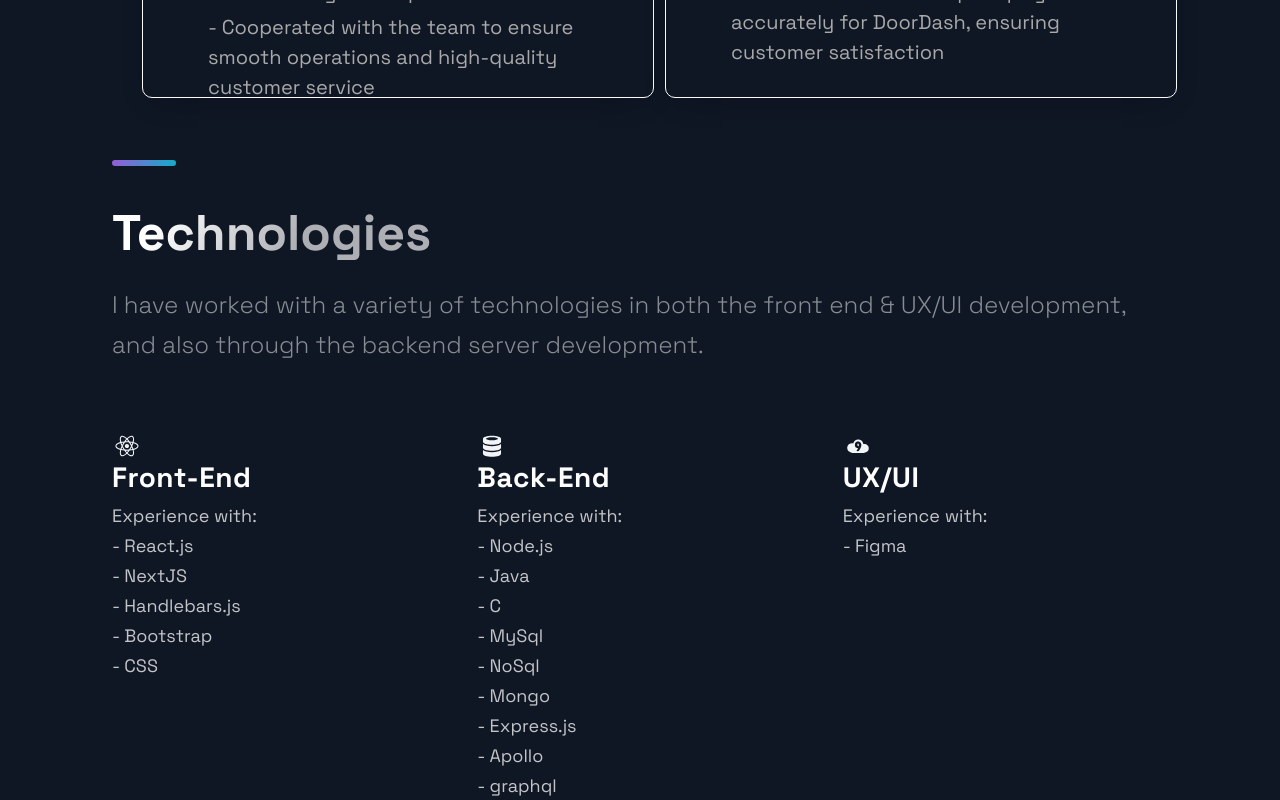
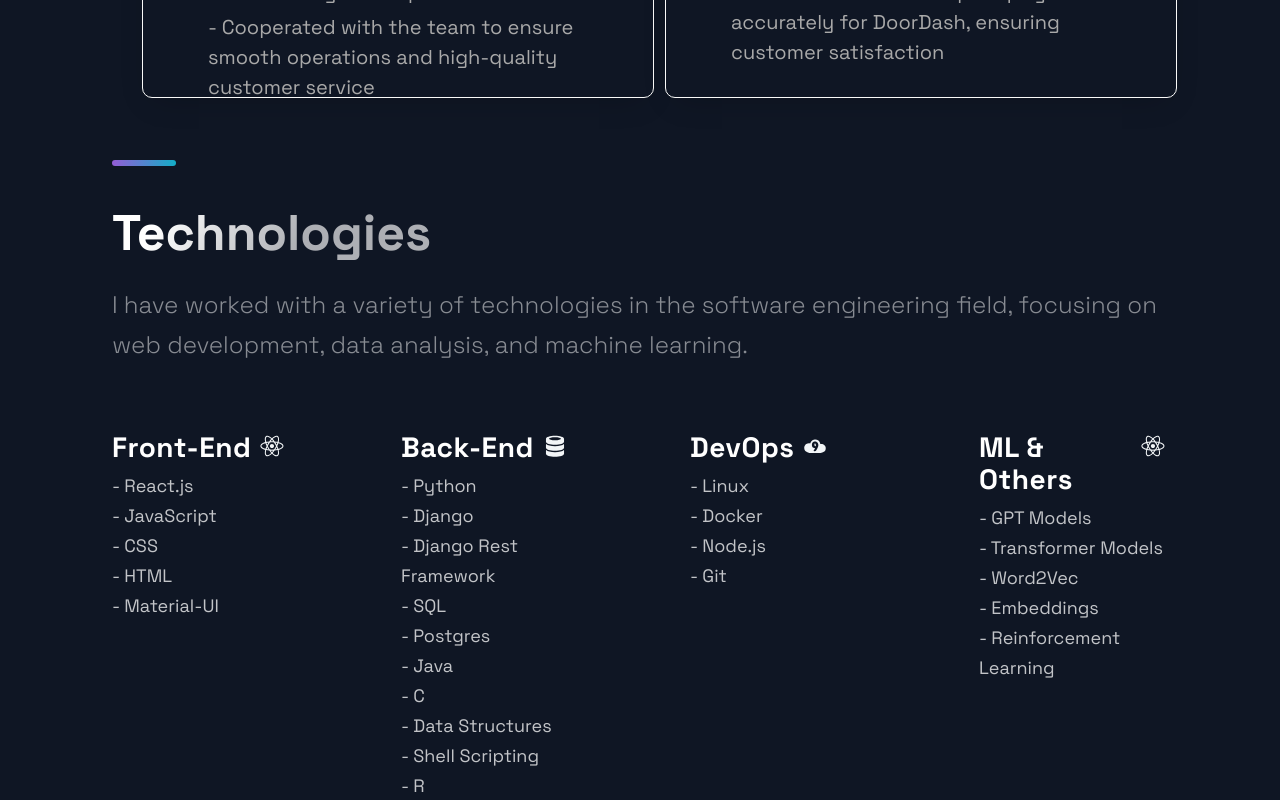
Before and after one commit to daviewave/NEWEST-Porfolio, a Next.js app: page / in a window 1280 px wide. Shown: the part 2260-3060 px from the top of the page. Built offline with nearby package versions, Linux system fonts and the light colour scheme.

Commit message:
updated technologies section to better reflect my current tech stack

```diff
--- a/src/components/Technologies/Technologies.js
+++ b/src/components/Technologies/Technologies.js
@@ -1,62 +1,107 @@
 import React from 'react';
-import { DiCloud9, DiDatabase, DiReact } from "react-icons/di";
+import { DiCloud9, DiDatabase, DiReact } from 'react-icons/di';
 import {
-  Section,
+  TechSection,
   SectionDivider,
   SectionText,
   SectionTitle,
-} from "../../styles/GlobalComponents";
+} from '../../styles/GlobalComponents';
 import {
   List,
   ListContainer,
   ListItem,
   ListParagraph,
   ListTitle,
-} from "./TechnologiesStyles";
+} from './TechnologiesStyles';
 
 const Technologies = () => (
-  <Section id="tech">
+  <TechSection id="tech">
     <SectionDivider />
     <br />
     <SectionTitle>Technologies</SectionTitle>
     <SectionText>
-      I have worked with a variety of technologies in both the front end & UX/UI
-      development, and also through the backend server development.
+      I have worked with a variety of technologies in the software engineering
+      field, focusing on web development, data analysis, and machine learning.
     </SectionText>
     <List>
       <ListItem>
-        <DiReact size="3rem" />
         <ListContainer>
-          <ListTitle>Front-End</ListTitle>
+          <div style={{ display: 'flex' }}>
+            <ListTitle>Front-End</ListTitle> <br />
+            <div style={{ marginLeft: '3%' }}>
+              <DiReact size="3rem" />
+            </div>
+          </div>
+
           <ListParagraph>
-            Experience with: <br />- React.js
-            <br /> - NextJS <br /> - Handlebars.js <br /> - Bootstrap <br /> -
-            CSS
+            - React.js
+            <br />- JavaScript
+            <br />- CSS
+            <br />- HTML
+            <br />- Material-UI
           </ListParagraph>
         </ListContainer>
       </ListItem>
       <ListItem>
-        <DiDatabase size="3rem" />
         <ListContainer>
-          <ListTitle>Back-End</ListTitle>
+          <div style={{ display: 'flex' }}>
+            <ListTitle>Back-End</ListTitle> <br />
+            <div style={{ marginLeft: '3%' }}>
+              <DiDatabase size="3rem" />
+            </div>
+          </div>
+
           <ListParagraph>
-            Experience with: <br />- Node.js <br />- Java <br />- C
-            <br /> - MySql <br /> - NoSql <br /> - Mongo
-            <br /> - Express.js <br /> - Apollo <br /> - graphql
+            - Python
+            <br />- Django
+            <br />- Django Rest Framework
+            <br />- SQL
+            <br />- Postgres
+            <br />- Java
+            <br />- C
+            <br />- Data Structures
+            <br />- Shell Scripting
+            <br />- R
           </ListParagraph>
         </ListContainer>
       </ListItem>
       <ListItem>
-        <DiCloud9 size="3rem" />
         <ListContainer>
-          <ListTitle>UX/UI</ListTitle>
+          <div style={{ display: 'flex' }}>
+            <ListTitle>DevOps</ListTitle>
+            <div style={{ marginLeft: '3%' }}>
+              <DiCloud9 size="3rem" />
+            </div>
+          </div>
+
           <ListParagraph>
-            Experience with: <br />- Figma
+            - Linux
+            <br />- Docker
+            <br />- Node.js
+            <br />- Git
+          </ListParagraph>
+        </ListContainer>
+      </ListItem>
+      <ListItem>
+        <ListContainer>
+          <div style={{ display: 'flex' }}>
+            <ListTitle>ML & Others</ListTitle>
+            <div style={{ marginLeft: '3%' }}>
+              <DiReact size="3rem" />
+            </div>
+          </div>
+
+          <ListParagraph>
+            - GPT Models
+            <br />- Transformer Models
+            <br />- Word2Vec
+            <br />- Embeddings
+            <br />- Reinforcement Learning
           </ListParagraph>
         </ListContainer>
       </ListItem>
     </List>
-  </Section>
+  </TechSection>
 );
 
 export default Technologies;
--- a/src/components/Technologies/TechnologiesStyles.js
+++ b/src/components/Technologies/TechnologiesStyles.js
@@ -1,8 +1,12 @@
-import styled from 'styled-components'
+import styled from 'styled-components';
 
 export const ImageContainer = styled.div`
   text-align: center;
-  background-image: radial-gradient(50% 50% at 50% 50%, rgba(79, 108, 176, 0.25) 53.8%, rgba(79, 108, 176, 0) 100%);
+  background-image: radial-gradient(
+    50% 50% at 50% 50%,
+    rgba(79, 108, 176, 0.25) 53.8%,
+    rgba(79, 108, 176, 0) 100%
+  );
   width: 100%;
   padding: 60px;
   margin-top: 48px;
@@ -11,107 +15,108 @@
   align-items: center;
   justify-content: center;
 
-  @media ${props => props.theme.breakpoints.lg} {
+  @media ${(props) => props.theme.breakpoints.lg} {
     background-image: none;
     padding: 0;
     margin-top: 40px;
   }
-  @media ${props => props.theme.breakpoints.md} {
+  @media ${(props) => props.theme.breakpoints.md} {
     background-image: none;
     padding: 0;
     margin-top: 16px;
   }
-`
+`;
 
 export const MainImage = styled.img`
   width: 100%;
-`
+`;
 
 export const List = styled.ul`
   list-style-type: none;
   display: grid;
-  grid-template-columns: repeat(3, 1fr);
-  gap: 40px;
+  grid-template-columns: repeat(4, 1.2fr);
+  gap: 100px;
   margin: 3rem 0;
+  // margin: 0 auto;
 
-  @media ${props => props.theme.breakpoints.lg}{
+  @media ${(props) => props.theme.breakpoints.lg} {
     margin: 64px 0;
   }
 
-  @media ${props => props.theme.breakpoints.md}{
+  @media ${(props) => props.theme.breakpoints.md} {
     margin: 64px 0;
-    gap: 24px
+    gap: 24px;
   }
 
-  @media ${props => props.theme.breakpoints.sm}{
+  @media ${(props) => props.theme.breakpoints.sm} {
     display: flex;
     flex-direction: column;
     margin: 32px 0;
   }
-`
+`;
 
 export const ListContainer = styled.div`
   display: flex;
   flex-direction: column;
 
-  @media ${props => props.theme.breakpoints.sm}{
+  @media ${(props) => props.theme.breakpoints.sm} {
     display: flex;
     margin-left: 18px;
   }
-`
+`;
 
 export const ListTitle = styled.h4`
   font-weight: 700;
   font-size: 28px;
   line-height: 32px;
   letter-spacing: 0.02em;
-  color: #FFFFFF;
+  color: #ffffff;
   margin-bottom: 8px;
 
-@media ${props => props.theme.breakpoints.md}{
+  @media ${(props) => props.theme.breakpoints.md} {
     font-size: 24px;
     line-height: 28px;
   }
 
-@media ${props => props.theme.breakpoints.sm}{
+  @media ${(props) => props.theme.breakpoints.sm} {
     font-size: 20px;
     line-height: 28px;
     letter-spacing: 0.02em;
     margin-bottom: 4px;
   }
-`
+`;
 
 export const ListParagraph = styled.p`
   font-size: 18px;
   line-height: 30px;
   color: rgba(255, 255, 255, 0.75);
 
-  @media ${props => props.theme.breakpoints.md}{
+  @media ${(props) => props.theme.breakpoints.md} {
     font-size: 16px;
     line-height: 28px;
   }
 
-  @media ${props => props.theme.breakpoints.sm}{
+  @media ${(props) => props.theme.breakpoints.sm} {
     font-size: 14px;
     line-height: 22px;
   }
-`
+`;
 
 export const ListItem = styled.li`
   max-width: 320px;
   display: flex;
   flex-direction: column;
 
-@media ${props => props.theme.breakpoints.md}{
+  @media ${(props) => props.theme.breakpoints.md} {
     max-width: 203px;
   }
 
-@media ${props => props.theme.breakpoints.sm}{
+  @media ${(props) => props.theme.breakpoints.sm} {
     margin-bottom: 14px;
     max-width: 320px;
     flex-direction: row;
   }
-`
+`;
 
 export const ListIcon = styled.img`
   display: block;
@@ -119,15 +124,15 @@
   height: 48px;
   margin-bottom: 10px;
 
-  @media ${props => props.theme.breakpoints.md}{
+  @media ${(props) => props.theme.breakpoints.md} {
     width: 40px;
     height: 40px;
     margin-bottom: 8px;
   }
 
-  @media ${props => props.theme.breakpoints.sm}{
+  @media ${(props) => props.theme.breakpoints.sm} {
     width: 32px;
     height: 32px;
     margin-bottom: 0px;
   }
-`
+`;
```
Lines whose indentation alone changed are shown as unchanged.
